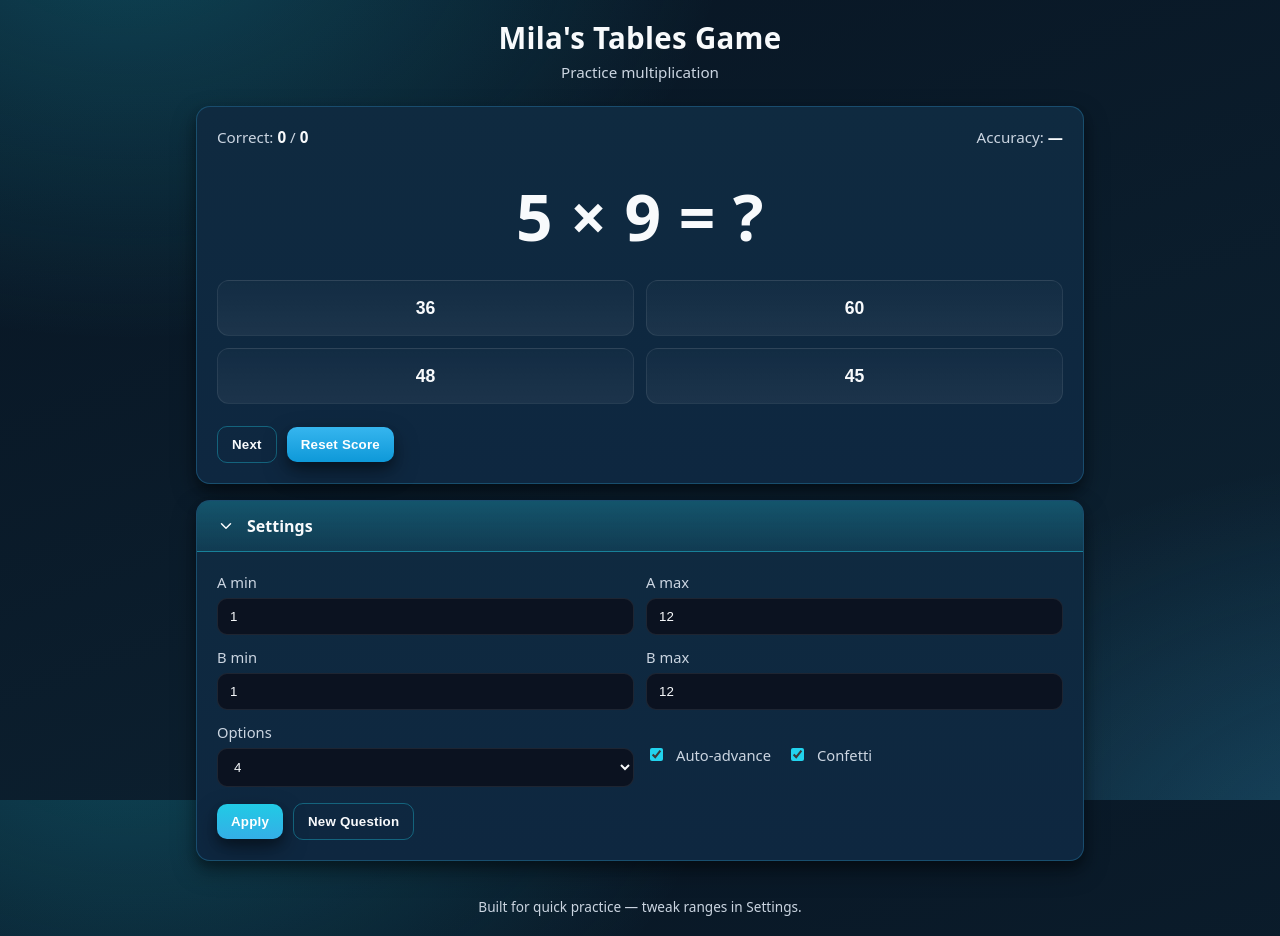
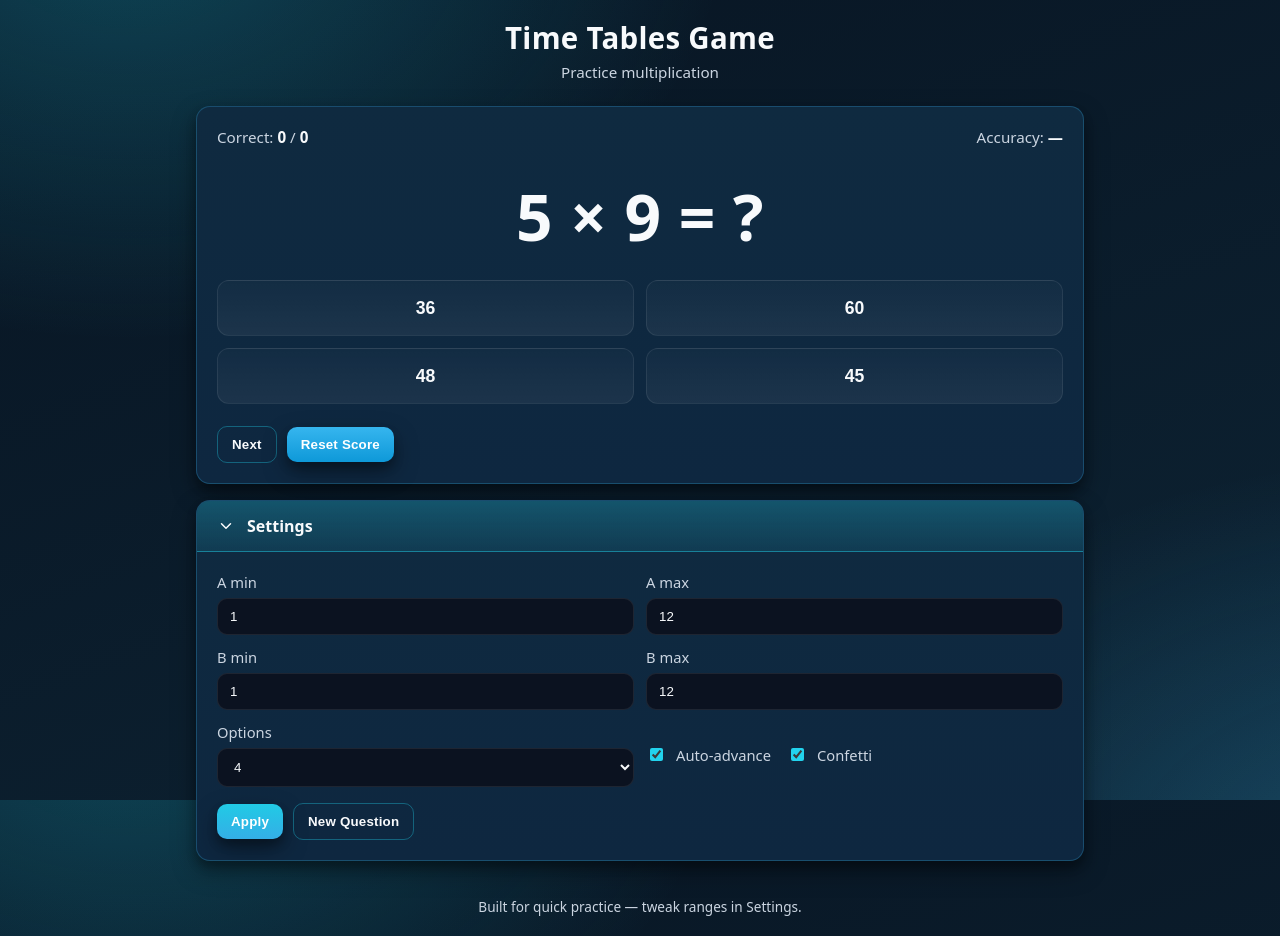
Before and after one commit to fc-explorations/FCTimeTablesGame, a plain HTML site: page index.html in a window 1280 px wide. Drawn offline with Linux system fonts and the light colour scheme.

Commit message:
Update index.html

```diff
--- a/index.html
+++ b/index.html
@@ -287,7 +287,7 @@
 <body>
   <div class="wrap">
     <header>
-      <div class="title">Mila's Tables Game</div>
+      <div class="title">Time Tables Game</div>
       <div class="subtle">Practice multiplication</div>
     </header>
 
```
